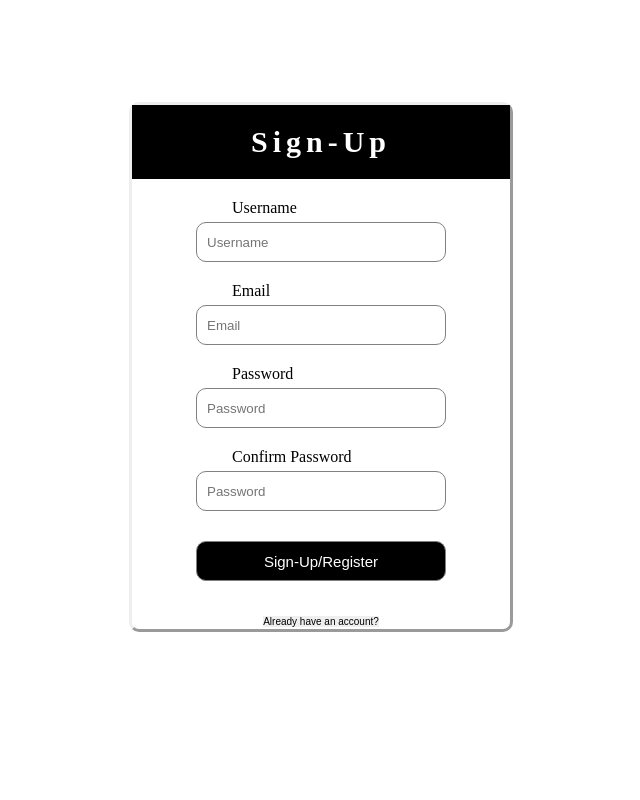
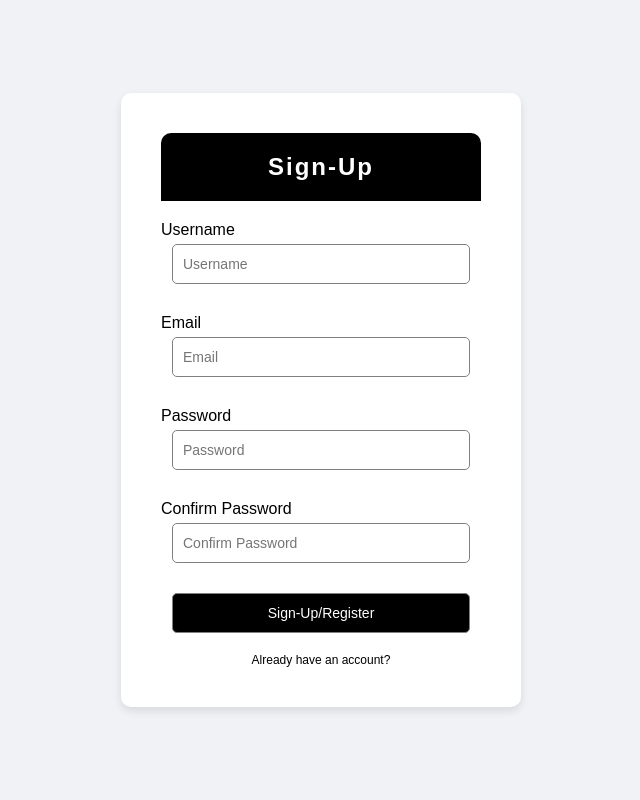
Before and after one commit to ArmanMokammel/Matha_Nosto_Email, a Django app: page /signup/ in a window 1280 px wide. Shown: the whole page, without its empty margins (319-959 px from the left). Run offline with Django 5.2, Linux system fonts and the light colour scheme.

Commit message:
login signup dashboard  concept page updated

```diff
--- a/users/templates/signup.html
+++ b/users/templates/signup.html
@@ -1,110 +1,123 @@
 <!DOCTYPE html>
 <html lang="en">
+
 <head>
     <meta charset="UTF-8">
     <meta name="viewport" content="width=device-width, initial-scale=1.0">
-    <title>Signup page</title>
+    <title>Signup Page</title>
 
     <style>
         * {
-        margin: 0;
-        padding: 0;
-        box-sizing: border-box;
+            margin: 0;
+            padding: 0;
+            box-sizing: border-box;
+            font-family: Arial, sans-serif;
         }
 
-        .sec0{
-            justify-content:center;
-            align-items:center;
-            text-align: center;
-            margin: 8% 35%;
-            border-style: outset;
-            border-radius: 10px;
-
+        body {
+            display: flex;
+            justify-content: center;
+            align-items: center;
+            height: 100vh;
+            background-color: #f0f2f5;
+            margin: 0;
         }
 
-        .sec0 h1{
+        .sec0 {
+            background: white;
+            border-radius: 10px;
+            box-shadow: 0 4px 8px rgba(0, 0, 0, 0.1);
+            padding: 40px;
+            width: 90%;
+            max-width: 400px;
+            text-align: center;
+        }
+
+        .sec0 h1 {
             margin-bottom: 20px;
             background-color: black;
             color: white;
-            padding: 20px 0px;
-            font-size: 30px;
-            letter-spacing: 5px;
+            padding: 20px 0;
+            font-size: 24px;
+            letter-spacing: 2px;
+            border-radius: 10px 10px 0 0;
         }
 
-        .sec0 p{
-            margin: 20px 0px 5px 100px;
+        .sec0 p {
+            margin: 20px 0 5px;
             text-align: left;
         }
 
-        .button1{
-            margin: 30px;
+        .form1 input {
+            width: calc(100% - 22px);
+            height: 40px;
+            border-radius: 5px;
+            padding: 10px;
+            border: 1px solid gray;
+            margin-bottom: 10px;
+            font-size: 14px;
         }
 
-        .form1 input{
-            width: 250px;
-            height: 40px;
-            border-radius: 10px;
-            padding: 10px 10px;
-            border: solid 1px gray;
+        .button1 {
+            background-color: black;
+            color: white;
+            padding: 10px;
+            width: 100%;
+            text-decoration: none;
+            border-radius: 5px;
+            font-size: 15px;
+            transition: background-color 0.5s, color 0.5s;
+            border: none;
+            cursor: pointer;
+            margin-top: 20px;
         }
 
-        .button1{
-            background-color: black;
-            color: white;
-            padding: 10px 30px;
-            text-decoration: none;
-            border-radius: 10px;
-            font-size: 15px;
-            transition: 0.5s;
-            border: none;
+        .button1:hover {
+            background-color: white;
+            color: black;
+            border: 1px solid black;
         }
 
-        .button1:hover{
-            background-color: #ffffff;
+        .button2 {
             color: black;
+            text-decoration: none;
+            font-size: 12px;
+            margin-top: 10px;
+            display: block;
+            transition: border-bottom 0.1s;
         }
 
-        .button2{
-            color: black;
-            text-decoration: none;
-            font-size: 10px;
-            transition: 0.1s;
-            border: none;
-
-        }
-
-        .button2:hover{
-            border-bottom: solid;
+        .button2:hover {
+            border-bottom: 1px solid black;
         }
     </style>
 
 </head>
+
 <body>
 
     <section class="sec0">
-        <h1> Sign-Up</h1>
+        <h1>Sign-Up</h1>
         <form method="POST" class="form1">
             {% csrf_token %}
             <p>Username</p>
-            <input name="username" type="text" placeholder="Username">
+            <input name="username" type="text" placeholder="Username" required>
 
             <p>Email</p>
-            <input name="email" type="email" placeholder="Email">
+            <input name="email" type="email" placeholder="Email" required>
 
             <p>Password</p>
-            <input name="password" type="password" placeholder="Password">
+            <input name="password" type="password" placeholder="Password" required>
 
-            <p> Confirm Password</p>
-            <input name="confirm_password" type="password" placeholder="Password" required>
+            <p>Confirm Password</p>
+            <input name="confirm_password" type="password" placeholder="Confirm Password" required>
 
-            <a href="#"><input class="button1" type="submit" name="Sign-Up" value="Sign-Up/Register"></a>
+            <input class="button1" type="submit" name="Sign-Up" value="Sign-Up/Register">
         </form>
 
-
-        <a href="{% url 'users:login' %}"><input class="button2" type="submit" value="Already have an account?"></a>
-
+        <a href="{% url 'users:login' %}" class="button2">Already have an account?</a>
     </section>
 
+</body>
 
-</body>
 </html>
```
Also changed, not shown: email_templater/templates/create_email.html (+65 -39 lines), users/templates/dashboard.html (+9 -1 lines), users/templates/login.html (+70 -59 lines).
